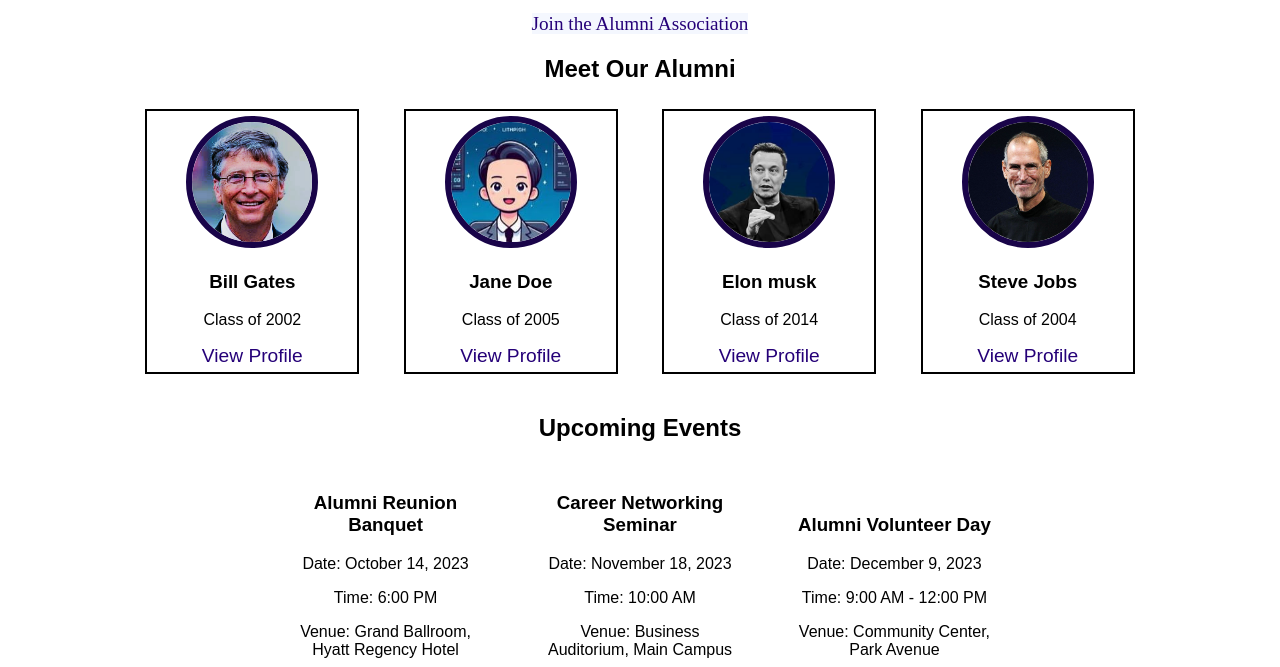
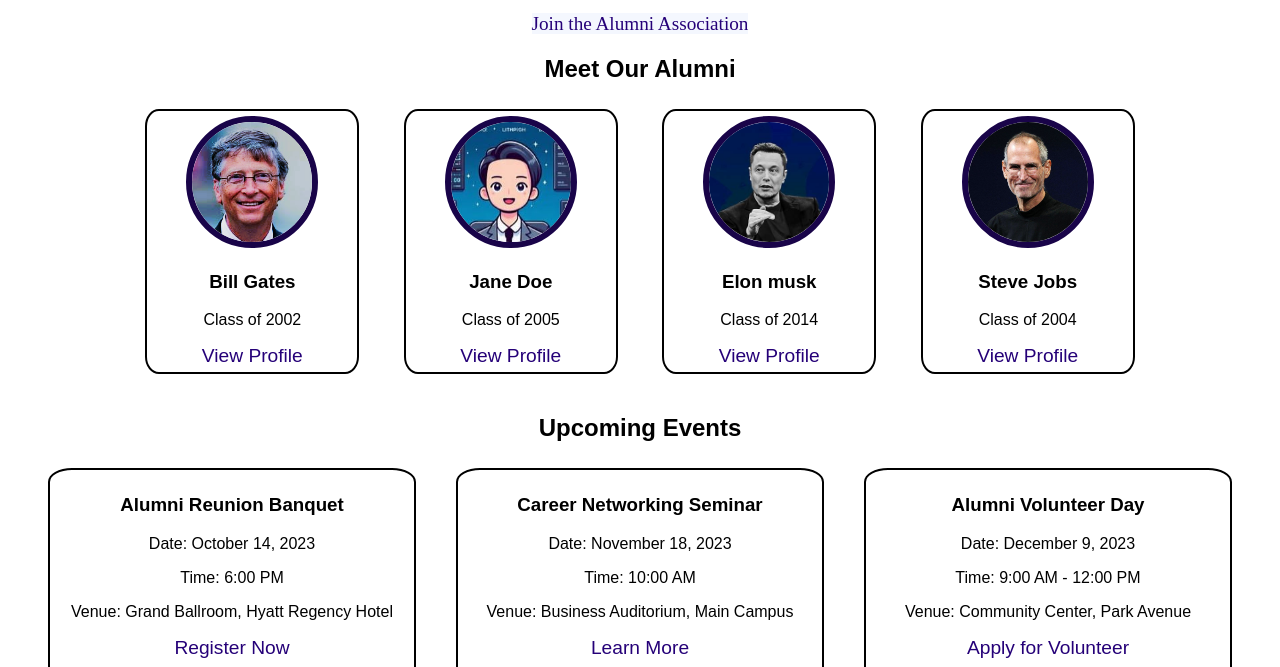
Before and after one commit to Dhiraj2209/FRONTEND-Projects, a plain HTML site: page index.html in a window 1280 px wide. Shown: the part 256-923 px from the top of the page. Drawn offline with Linux system fonts and the light colour scheme.

Commit message:
style changed

```diff
--- a/style.css
+++ b/style.css
@@ -77,24 +77,28 @@
     display: inline-block;
     padding: 5px;
     border: 2px solid #000000;
+    border-radius: 6.5%;
 }
 
 .alumni-grid{
     text-align: center;
 }
 
+#events-list {
+    display: flex; /* Adjust as needed */
+}
 .event-card {
     text-align: center;
-    width: 200px;
+    width: 150px;
+    height: 200px;
     margin: 20px;
-    display: inline-block;
+    border : 2px solid black;
+    border-radius: 6.5%;
+    /* display: inline-block; */
+    flex: 1;
     padding: 5px;
 }
 
-#events-list {
-    /* display: inline-block; */
-    text-align: center;
-}
 
 #alumni-photo{
     border-radius: 50%;
```
